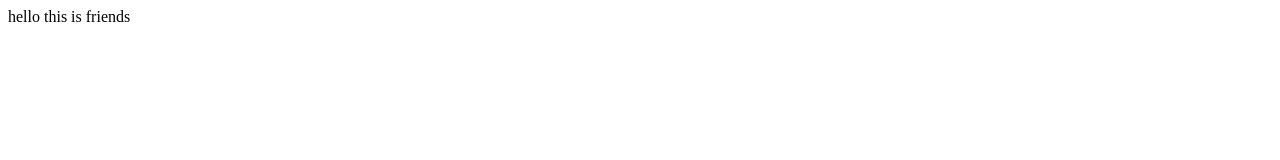
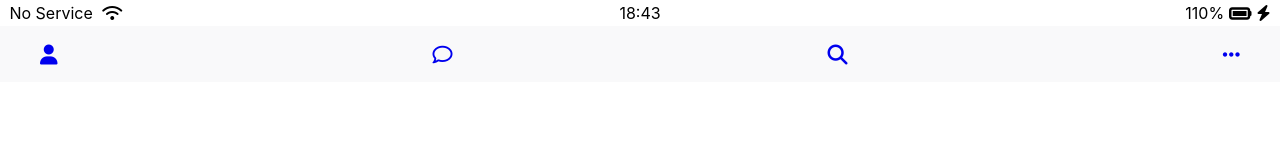
Before and after one commit to WonJW/kokoa-clone-2021, a plain HTML site: page friends.html in a window 1280 px wide. Drawn offline with Linux system fonts and the light colour scheme.

Commit message:
freinds page born1, css nav

```diff
--- /dev/null
+++ b/css/components/nav-bars.css
@@ -0,0 +1,9 @@
+.nav {
+  background-color: #f9f9fa;
+  padding: 20px 40px;
+}
+
+.nav__list {
+  display: flex;
+  justify-content: space-between;
+}
--- a/css/styles.css
+++ b/css/styles.css
@@ -3,6 +3,7 @@
 
 /* Componets */
 @import "components/status-bars.css";
+@import "components/nav-bars.css";
 
 /* Screens */
 @import "screens/log-in.css";
--- a/friends.html
+++ b/friends.html
@@ -1 +1,48 @@
-hello this is friends
+<!DOCTYPE html>
+<html lang="en">
+<head>
+    <link rel="stylesheet" href="css/styles.css">
+    <meta charset="UTF-8">
+    <meta http-equiv="X-UA-Compatible" content="IE=edge">
+    <meta name="viewport" content="width=device-width, initial-scale=1.0">
+    <title>Freinds - Kokoa Clone</title>
+</head>
+<body>
+    <div class="status-bar">
+        <div class="status-bar__column">
+            <span>No Service</span>
+            <i class="fas fa-wifi"></i>
+        </div>
+        <div class="status-bar__column">
+            <span>18:43</span>
+        </div>
+        <div class="status-bar__column">
+            <span>110%</span>
+            <i class="fas fa-battery-full fa-lg"></i>
+            <i class="fas fa-bolt"></i>
+        </div>
+    </div>
+
+    <nav class="nav">
+        <ul class="nav__list">
+            <li class="nav__btn">
+                <a class="nav__link" href="friends.html"><i class="fas fa-user fa-lg"></i></a>
+            </li>
+            <li class="nav__btn">
+                <a class="nav__link" href="#"><i class="far fa-comment fa-lg"></i></a>
+            </li>
+            <li class="nav__btn">
+                <a class="nav__link" href="#"><i class="fas fa-search fa-lg"></i></a>
+            </li>
+            <li class="nav__btn">
+                <a class="nav__link" href="#"><i class="fas fa-ellipsis-h fa-lg"></i></a>
+            </li>
+        </ul>
+    </nav>
+
+    <script
+        src="https://kit.fontawesome.com/e4856922c6.js"
+        crossorigin="anonymous">
+    </script>
+</body>
+</html>
```
